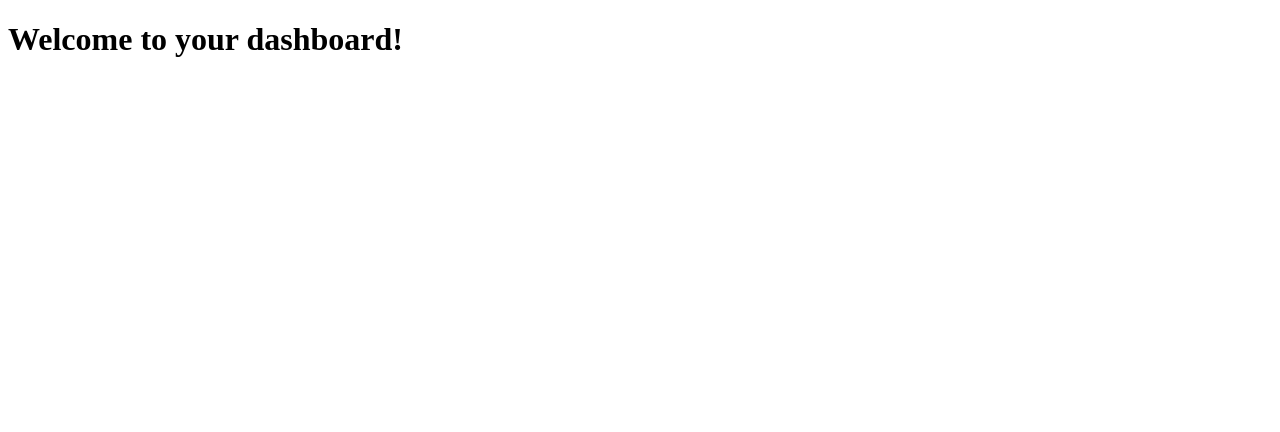
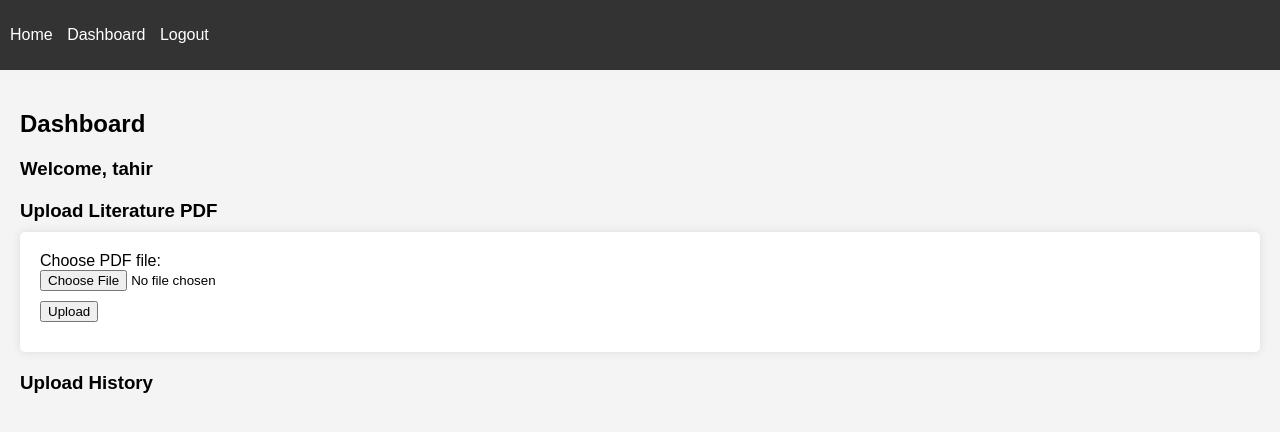
Before and after one commit to TahirMansuri/Literature_Summerization_with_TableData_Extraction_PYTHON, a Flask app: page /dashboard in a window 1280 px wide. Shown: the top 432 px of the page. Run offline with Flask 3, Linux system fonts and the light colour scheme; a user stored in the database is signed in.

Commit message:
ADDED: Dashboard Design and PDF Upload

```diff
--- a/app/__init__.py
+++ b/app/__init__.py
@@ -15,7 +15,7 @@ def create_app():
     # Set the SQLAlchemy database URI
     app.config['SQLALCHEMY_DATABASE_URI'] = 'sqlite:///site.db'
     app.config['SQLALCHEMY_TRACK_MODIFICATIONS'] = False
-
+    app.config['UPLOAD_FOLDER'] = 'uploads/'
     db.init_app(app)
     login_manager.init_app(app)
     login_manager.login_view = 'login'
--- a/app/routes.py
+++ b/app/routes.py
@@ -1,10 +1,21 @@
+import os
+
 from flask import Blueprint, render_template, request, flash, redirect, url_for
 from flask_login import login_user, logout_user, login_required, current_user
 from werkzeug.security import generate_password_hash, check_password_hash
 from app.models import User
 from app import db
+from flask import flash, redirect, url_for, request
+from werkzeug.utils import secure_filename
 from app.login_logic import perform_login
 main = Blueprint('main', __name__)
+
+# Allowed extensions for file uploads
+ALLOWED_EXTENSIONS = {'pdf'}
+
+def allowed_file(filename):
+    return '.' in filename and filename.rsplit('.', 1)[1].lower() in ALLOWED_EXTENSIONS
+
 
 @main.route('/')
 @main.route('/index')
@@ -52,3 +63,26 @@ def dashboard():
 def logout():
     logout_user()
     return redirect(url_for('main.index'))
+
+
+@main.route('/upload', methods=['POST'])
+@login_required
+def upload():
+    if 'file' not in request.files:
+        flash('No file part', 'danger')
+        return redirect(url_for('main.dashboard'))
+
+    file = request.files['file']
+    if file.filename == '':
+        flash('No selected file', 'danger')
+        return redirect(url_for('main.dashboard'))
+
+    if file and allowed_file(file.filename):
+        filename = secure_filename(file.filename)
+        file.save(os.path.join('uploads/', filename))
+        # Save upload info to the database if needed
+        flash('File successfully uploaded', 'success')
+        return redirect(url_for('main.dashboard'))
+
+    flash('Invalid file type', 'danger')
+    return redirect(url_for('main.dashboard'))
--- /dev/null
+++ b/app/static/dashboard.css
@@ -0,0 +1,50 @@
+body {
+    font-family: Arial, sans-serif;
+    background-color: #f4f4f4;
+    margin: 0;
+    padding: 0;
+}
+
+nav {
+    background: #333;
+    color: #fff;
+    padding: 10px;
+}
+
+nav ul {
+    list-style: none;
+    padding: 0;
+}
+
+nav ul li {
+    display: inline;
+    margin-right: 10px;
+}
+
+nav ul li a {
+    color: #fff;
+    text-decoration: none;
+}
+
+.content {
+    padding: 20px;
+}
+
+.upload-section, .history-section {
+    margin-top: 20px;
+}
+
+.upload-section h3, .history-section h3 {
+    margin-bottom: 10px;
+}
+
+.upload-section form div {
+    margin-bottom: 10px;
+}
+
+.upload-section form {
+    background: #fff;
+    padding: 20px;
+    border-radius: 5px;
+    box-shadow: 0 0 10px rgba(0, 0, 0, 0.1);
+}
--- a/app/templates/dashboard.html
+++ b/app/templates/dashboard.html
@@ -2,11 +2,39 @@
 <html lang="en">
 <head>
     <meta charset="UTF-8">
+    <meta name="viewport" content="width=device-width, initial-scale=1.0">
     <title>Dashboard</title>
-
+    <link rel="stylesheet" href="{{ url_for('static', filename='dashboard.css') }}">
 </head>
 <body>
+    <nav>
+        <ul>
+            <li><a href="{{ url_for('main.index') }}">Home</a></li>
+            <li><a href="{{ url_for('main.dashboard') }}">Dashboard</a></li>
+            <li><a href="{{ url_for('main.logout') }}">Logout</a></li>
+        </ul>
+    </nav>
+    <div class="content">
+        <h2>Dashboard</h2>
+        <h3>Welcome, {{ current_user.username }}</h3>
 
-    <h1>Welcome to your dashboard!</h1>
+        <div class="upload-section">
+            <h3>Upload Literature PDF</h3>
+            <form method="POST" action="{{ url_for('main.upload') }}" enctype="multipart/form-data">
+                <div>
+                    <label for="file">Choose PDF file:</label><br>
+                    <input type="file" id="file" name="file" accept="application/pdf" required>
+                </div>
+                <div>
+                    <button type="submit">Upload</button>
+                </div>
+            </form>
+        </div>
+
+        <div class="history-section">
+            <h3>Upload History</h3>
+            <!-- History will be populated here -->
+        </div>
+    </div>
 </body>
 </html>
```
Also changed, not shown: list_recent_pack.py (added, +30 -0 lines), 1 other file.
